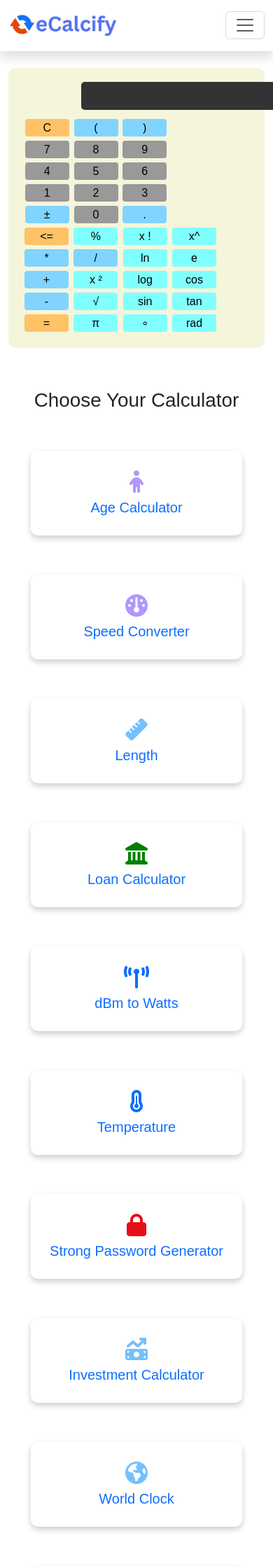
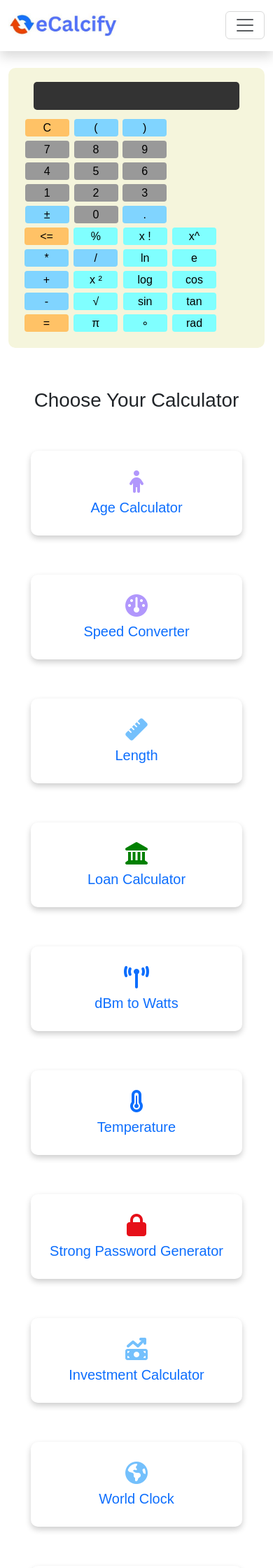
Before and after one commit to narendraneeraj/online-calculator, a Jekyll site: the page built from index.markdown, in a window 390 px wide. Shown: the top 2240 px of the page at 70% size. Built offline with Jekyll 4.4.1, drawn with Linux system fonts in a browser that asks for light colours.

Commit message:
update calc css

```diff
--- a/assets/css/calculator.css
+++ b/assets/css/calculator.css
@@ -347,13 +347,17 @@ background: none repeat scroll 0 0 #e74c3c;
 
     input[type=text] {
     width: 315px;
+    max-width: 315px;
+    /* width: 100%; */
         height: 40px;
         border-radius: 5px;
         border: 0px;
         background-color: #333333;
         color: #d9d9d9;
         padding: 0 5px 0 5px;
-        margin: 0 0px 10px 84px;
+        /* margin: 0 0px 10px 84px; */
+        margin: 0 auto 10px;
+        display: block;
     }
 
     .calc-buttons {
@@ -410,3 +414,11 @@ background: none repeat scroll 0 0 #e74c3c;
     #footer {
         color: azure;
     }
+
+    @media (max-width: 480px) {
+        input[type="text"] {
+            max-width: 90%; /* Adjust width for small screens */
+            margin-left: auto;
+            margin-right: auto;
+        }
+    }
```
